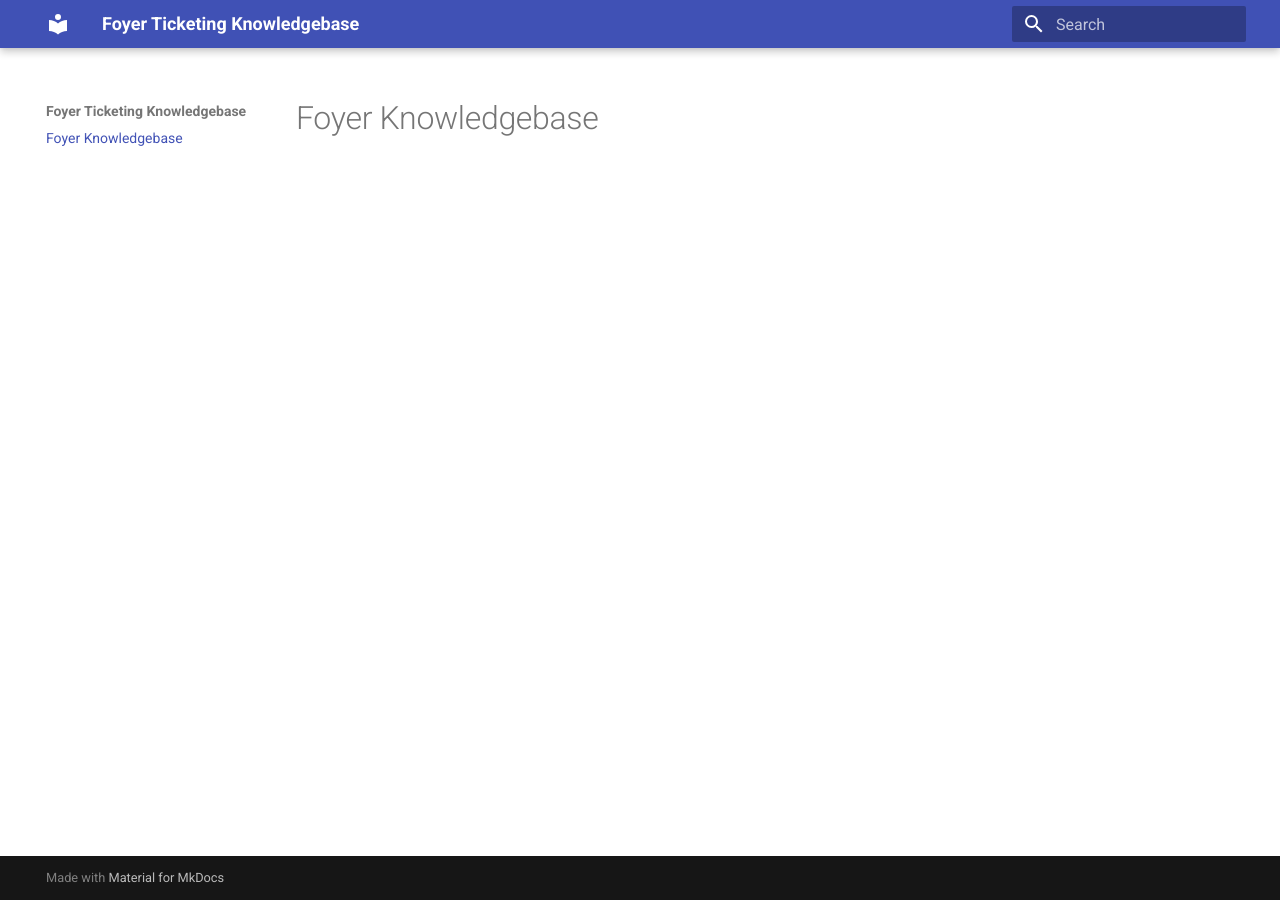
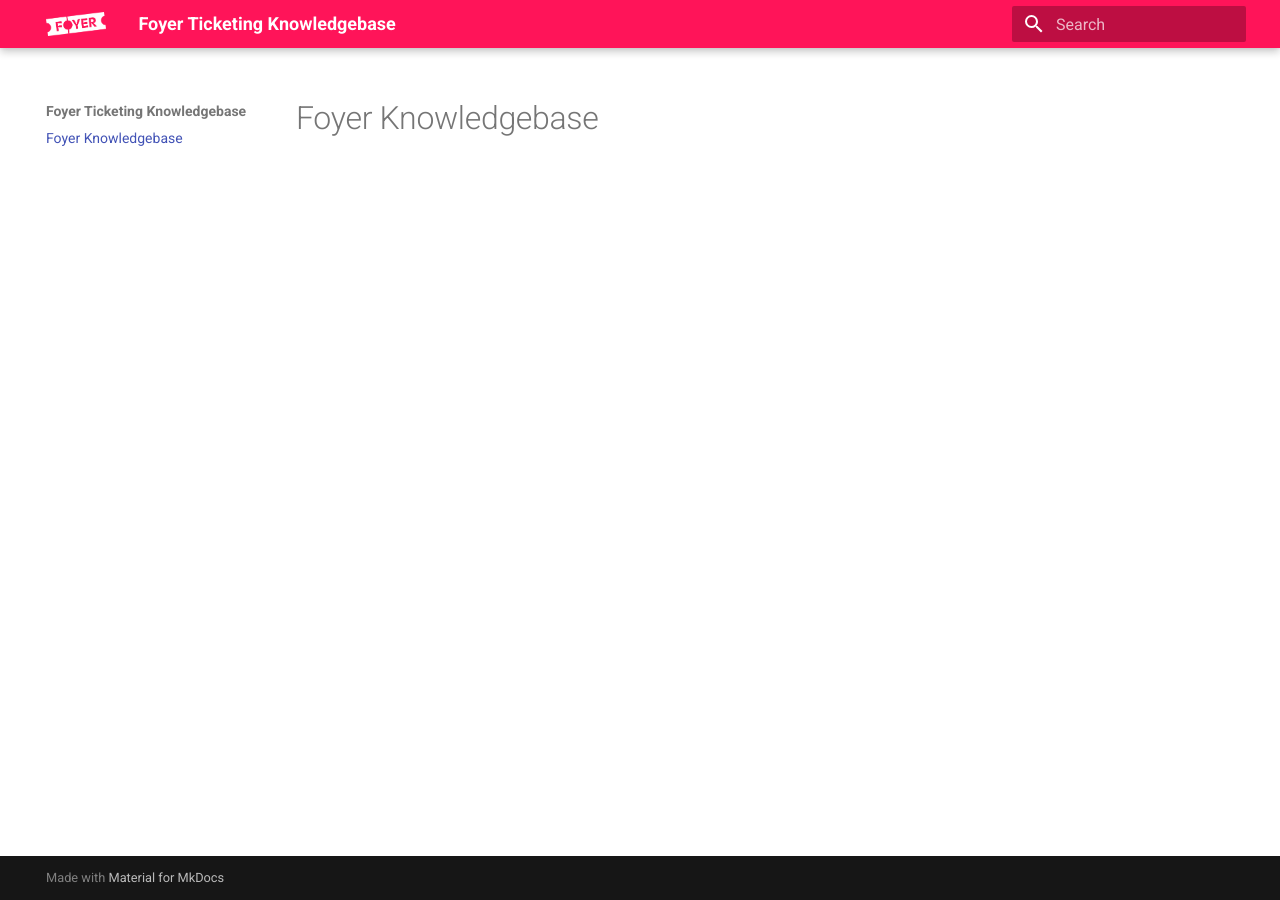
Before and after one commit to foyer-ticketing/Foyer-Knowledgebase, an MkDocs documentation site: the page built from docs/index.md, in a window 1280 px wide. Built offline with MkDocs 1.6.1 and Material for MkDocs 9.7.7, drawn with Linux system fonts in a browser that asks for light colours.

Commit message:
Changed Header Styling

```diff
--- /dev/null
+++ b/docs/style.css
@@ -0,0 +1,3 @@
+.md-header {
+        background:#FF1459;
+}
--- a/mkdocs.yml
+++ b/mkdocs.yml
@@ -2,3 +2,6 @@
 site_url: https://foyer.github.io/knowledgebase
 theme:
   name: material
+  logo: assets/logo.png
+extra_css:
+  - style.css
```
Also changed, not shown: docs/assets/logo.png (added), 1 other file.
